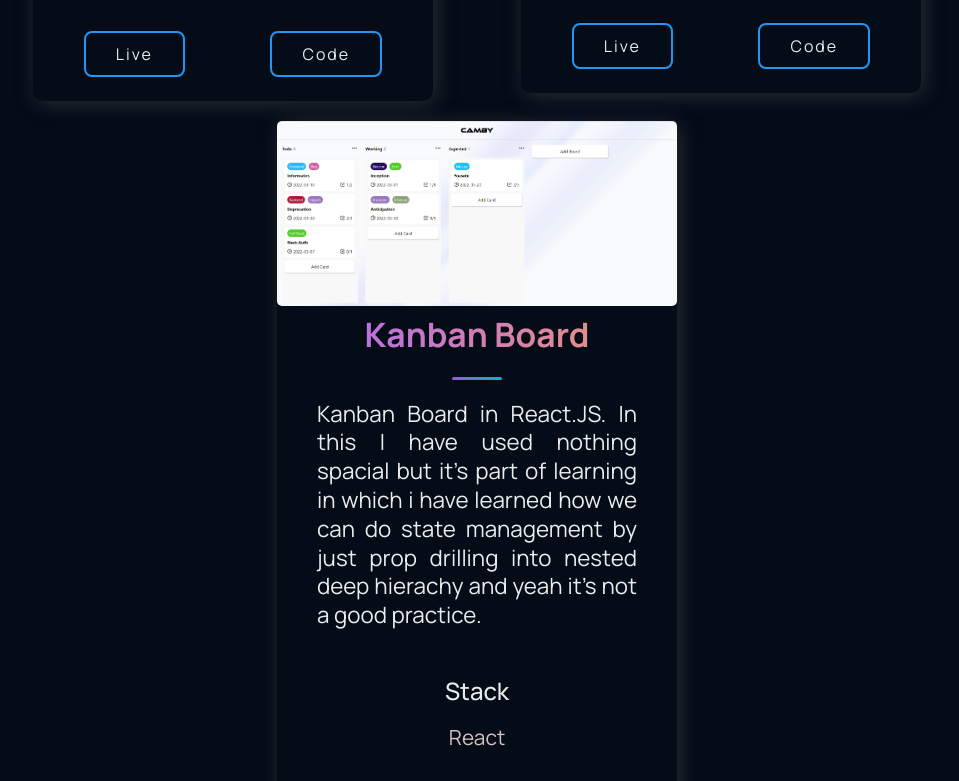
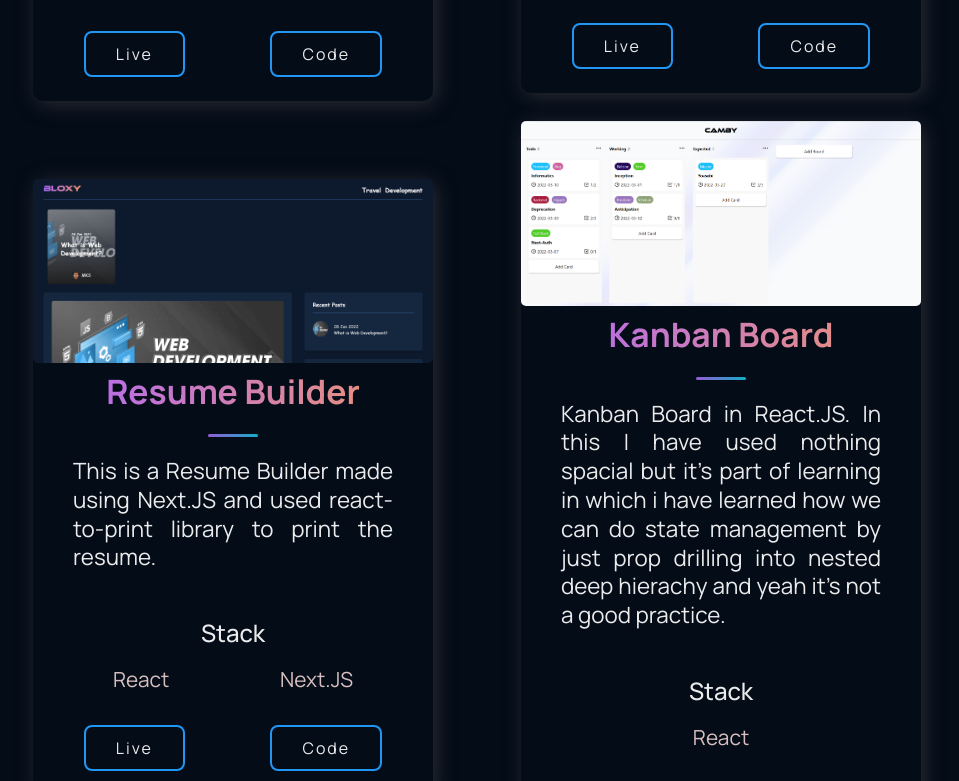
Before and after one commit to mohit-kumar-singh55/re-main-portfolio, a Next.js app: page / in a window 1280 px wide. Shown: the part 2833-3614 px from the top of the page, without its empty margins (163-1122 px from the left). Built offline with nearby package versions, Linux system fonts and the light colour scheme.

Commit message:
Included Data :)

```diff
--- a/constants/constants.js
+++ b/constants/constants.js
@@ -9,7 +9,7 @@ export const projects = [
     image: spotify,
     tags: ['React', 'Next.js', 'Recoil', 'Next-Auth'],
     live: 'https://mks-spotify.netlify.app',
-    code: 'https://google.com',
+    code: 'https://github.com/mohit-kumar-singh55/Spotify',
     id: 0,
   },
   {
@@ -18,8 +18,17 @@ export const projects = [
     image: bloxy,
     tags: ['React', 'Next.JS', 'Tailwind', 'GraphCMS'],
     live: 'https://mks-bloxy.netlify.app',
-    code: 'https://google.com',
+    code: 'https://github.com/mohit-kumar-singh55/bloxy',
     id: 1,
+  },
+  {
+    title: 'Resume Builder',
+    description: "This is a Resume Builder made using Next.JS and used react-to-print library to print the resume.",
+    image: bloxy,
+    tags: ['React', 'Next.JS'],
+    live: 'https://resumety.netlify.app/https://mks-bloxy.netlify.app',
+    code: 'https://github.com/mohit-kumar-singh55/resume-builder-next',
+    id: 2,
   },
   {
     title: 'Kanban Board',
@@ -27,7 +36,7 @@ export const projects = [
     image: camby,
     tags: ['React'],
     live: 'https://camby.netlify.app',
-    code: 'https://google.com',
-    id: 2,
+    code: 'https://github.com/mohit-kumar-singh55/kanban',
+    id: 3,
   },
 ];
```
